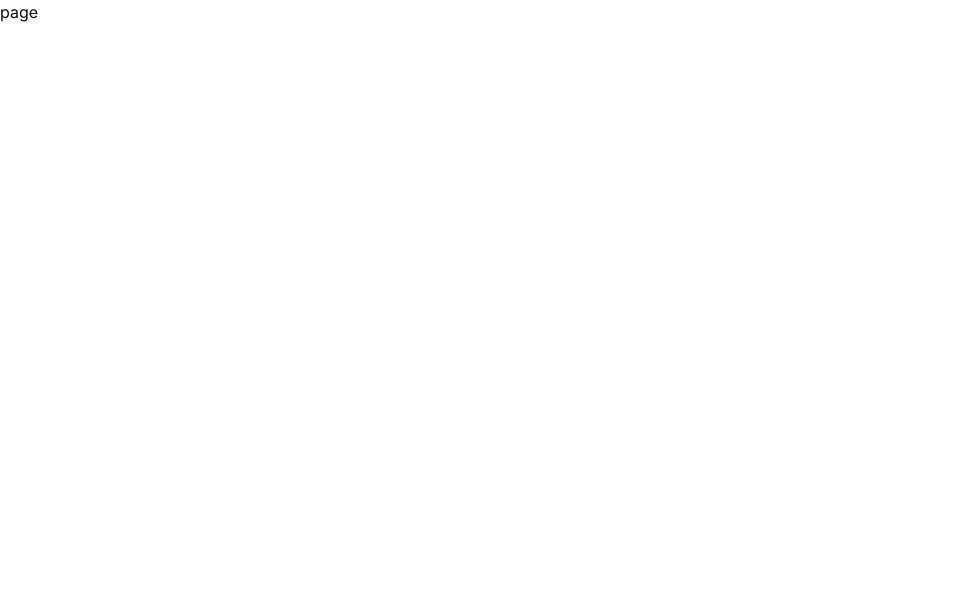
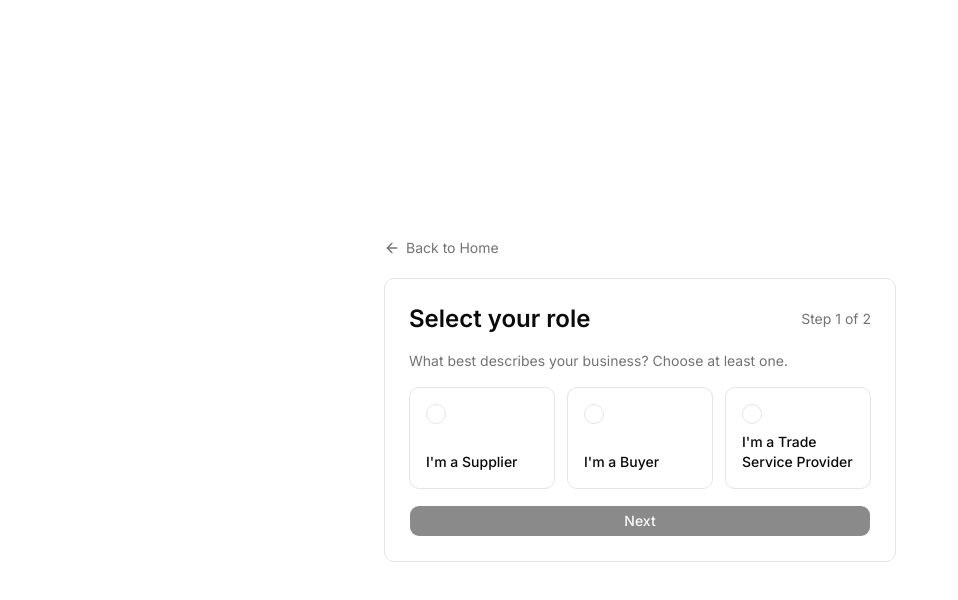
Before and after one commit to yohannes-tesfaye/b2b, a Next.js app: page /onboarding in a window 1280 px wide. Shown: the top 600 px of the page, without its empty margins (0-958 px from the left). Built offline with nearby package versions, Linux system fonts and the light colour scheme.

Commit message:
added the onboarding forms and actions

```diff
--- a/app/(auth)/onboarding/page.tsx
+++ b/app/(auth)/onboarding/page.tsx
@@ -1,7 +1,17 @@
-import React from "react";
+import OnboardingForm from "@/components/Auth/OnboardingForm";
+import BackButton from "@/components/Auth/BackButton";
 
-function page() {
-  return <div>page</div>;
+function OnboardingPage() {
+  return (
+    <main className="flex flex-1 items-center justify-center p-6">
+      <div className="w-full max-w-lg">
+        <BackButton />
+        <div className="mt-4 rounded-lg border border-border bg-card p-6">
+          <OnboardingForm />
+        </div>
+      </div>
+    </main>
+  );
 }
 
-export default page;
+export default OnboardingPage;
--- /dev/null
+++ b/components/Auth/OnboardingForm.tsx
@@ -0,0 +1,186 @@
+"use client";
+
+import { useState } from "react";
+import { useActionState } from "react";
+import { Check, ChevronRight } from "lucide-react";
+import { cn } from "cn";
+import { Button } from "../ui/button";
+import { FieldSet } from "../ui/field";
+import { Label } from "../ui/label";
+import { Input } from "../ui/input";
+import {
+  Select,
+  SelectContent,
+  SelectItem,
+  SelectTrigger,
+  SelectValue,
+} from "../ui/select";
+import { finishOnboarding } from "@/utils/auth/onboarding-action";
+
+const ROLES = [
+  { value: "supplier", label: "I'm a Supplier" },
+  { value: "buyer", label: "I'm a Buyer" },
+  { value: "trade-service-provider", label: "I'm a Trade Service Provider" },
+];
+
+const INDUSTRIES = [
+  "Agriculture",
+  "Automotive",
+  "Electronics",
+  "Machinery",
+  "Textiles",
+  "Other",
+];
+
+function OnboardingForm() {
+  const [step, setStep] = useState<1 | 2>(1);
+  const [roles, setRoles] = useState<string[]>([]);
+  const [industry, setIndustry] = useState("");
+  const [state, formAction] = useActionState(finishOnboarding, { error: null });
+
+  const toggleRole = (value: string) => {
+    setRoles((prev) =>
+      prev.includes(value)
+        ? prev.filter((role) => role !== value)
+        : [...prev, value]
+    );
+  };
+
+  return (
+    <form action={formAction} className="flex flex-col gap-4">
+      <div className="flex items-center justify-between">
+        <h1 className="text-2xl font-semibold">
+          {step === 1 ? "Select your role" : "Business information"}
+        </h1>
+        <p className="text-sm text-muted-foreground">Step {step} of 2</p>
+      </div>
+
+      {step === 1 ? (
+        <>
+          <p className="text-sm text-muted-foreground">
+            What best describes your business? Choose at least one.
+          </p>
+          <div className="grid grid-cols-1 gap-3 sm:grid-cols-3">
+            {ROLES.map((role) => {
+              const selected = roles.includes(role.value);
+              return (
+                <button
+                  key={role.value}
+                  type="button"
+                  aria-pressed={selected}
+                  onClick={() => toggleRole(role.value)}
+                  className={cn(
+                    "flex min-h-[100px] flex-col items-start justify-between gap-2 rounded-lg border p-4 text-left transition-colors",
+                    selected
+                      ? "border-primary bg-primary/10"
+                      : "border-border bg-transparent hover:bg-muted/50"
+                  )}
+                >
+                  <span
+                    className={cn(
+                      "flex size-5 items-center justify-center rounded-full border",
+                      selected
+                        ? "border-primary bg-primary text-primary-foreground"
+                        : "border-border"
+                    )}
+                  >
+                    {selected && <Check className="size-3.5" />}
+                  </span>
+                  <span className="text-sm font-medium">{role.label}</span>
+                </button>
+              );
+            })}
+          </div>
+          <Button
+            type="button"
+            className="w-full"
+            disabled={!roles.length}
+            onClick={() => setStep(2)}
+          >
+            Next
+          </Button>
+        </>
+      ) : (
+        <>
+          <FieldSet className="gap-2">
+            <Label htmlFor="companyName">Company name</Label>
+            <Input
+              type="text"
+              id="companyName"
+              name="companyName"
+              placeholder="Acme Trading Inc."
+              required
+            />
+          </FieldSet>
+          <FieldSet className="gap-2">
+            <Label htmlFor="phone">Phone number</Label>
+            <Input
+              type="tel"
+              id="phone"
+              name="phone"
+              placeholder="+1 555 000 0000"
+              autoComplete="tel"
+              required
+            />
+          </FieldSet>
+          <FieldSet className="gap-2">
+            <Label htmlFor="website">Company website</Label>
+            <Input
+              type="url"
+              id="website"
+              name="website"
+              placeholder="https://acme.com"
+              autoComplete="url"
+            />
+          </FieldSet>
+          <FieldSet className="gap-2">
+            <Label htmlFor="industry">Business category</Label>
+            <Select
+              name="industry"
+              value={industry}
+              onValueChange={(value) => setIndustry(String(value ?? ""))}
+            >
+              <SelectTrigger className="w-full">
+                <SelectValue placeholder="Select an industry" />
+              </SelectTrigger>
+              <SelectContent>
+                {INDUSTRIES.map((item) => (
+                  <SelectItem key={item} value={item.toLowerCase()}>
+                    {item}
+                  </SelectItem>
+                ))}
+              </SelectContent>
+            </Select>
+          </FieldSet>
+
+          {state.error && (
+            <p role="alert" className="text-sm text-destructive">
+              {state.error}
+            </p>
+          )}
+
+          <div className="flex gap-2">
+            <Button
+              type="button"
+              variant="outline"
+              className="flex-1"
+              onClick={() => setStep(1)}
+            >
+              Back
+            </Button>
+            <Button type="submit" className="flex-1">
+              Continue to Marketplace
+              <ChevronRight />
+            </Button>
+          </div>
+        </>
+      )}
+
+      {roles.map((role) => (
+        <input key={role} type="hidden" name="roles" value={role} />
+      ))}
+    </form>
+  );
+}
+
+export default OnboardingForm;
--- /dev/null
+++ b/utils/auth/onboarding-action.ts
@@ -0,0 +1,19 @@
+"use server";
+
+import { redirect } from "next/navigation";
+
+export async function finishOnboarding(
+  prevState: { error: string | null },
+  formData: FormData
+): Promise<{ error: string | null }> {
+  const roles = formData.getAll("roles").map(String);
+  const companyName = String(formData.get("companyName") ?? "");
+  const phone = String(formData.get("phone") ?? "");
+
+  if (!roles.length || !companyName || !phone) {
+    return { error: "Select a role and fill in company name and phone." };
+  }
+
+  // TODO: save the user's onboarding details
+  redirect("/");
+}
```
